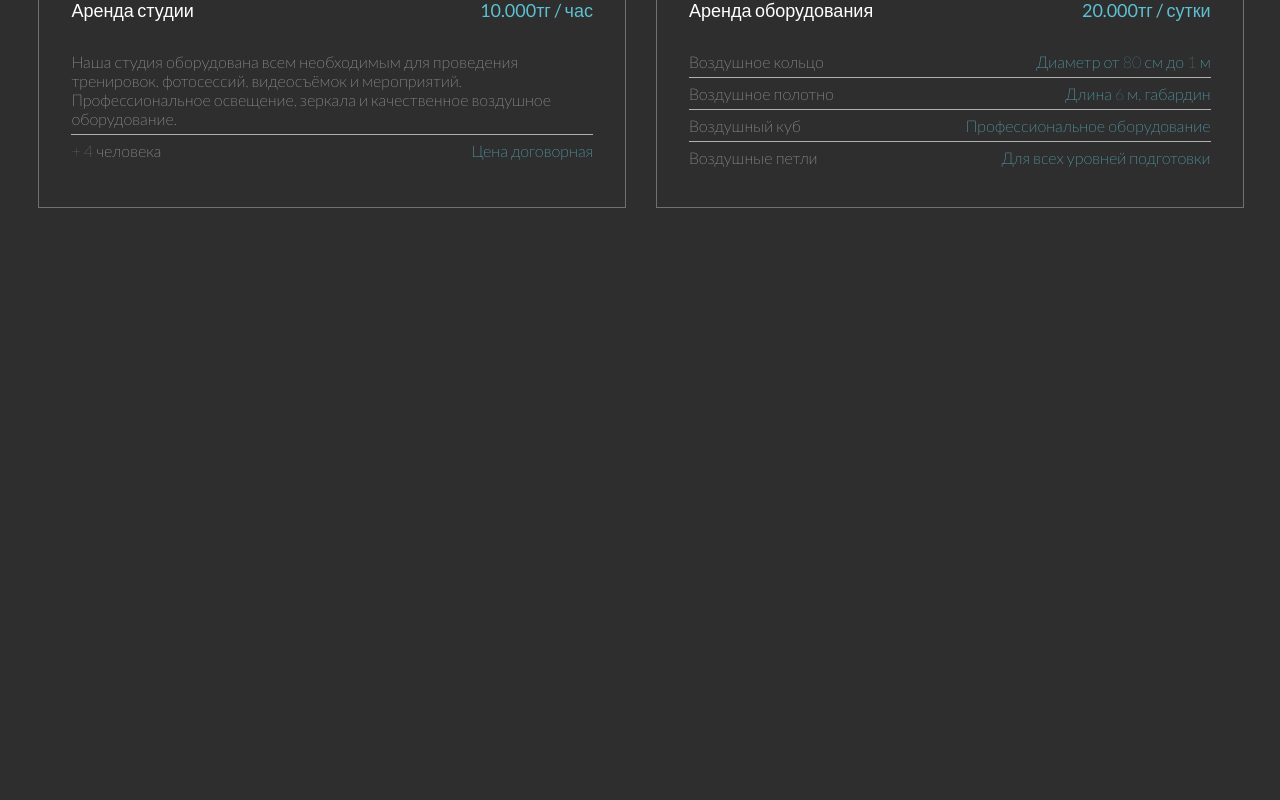
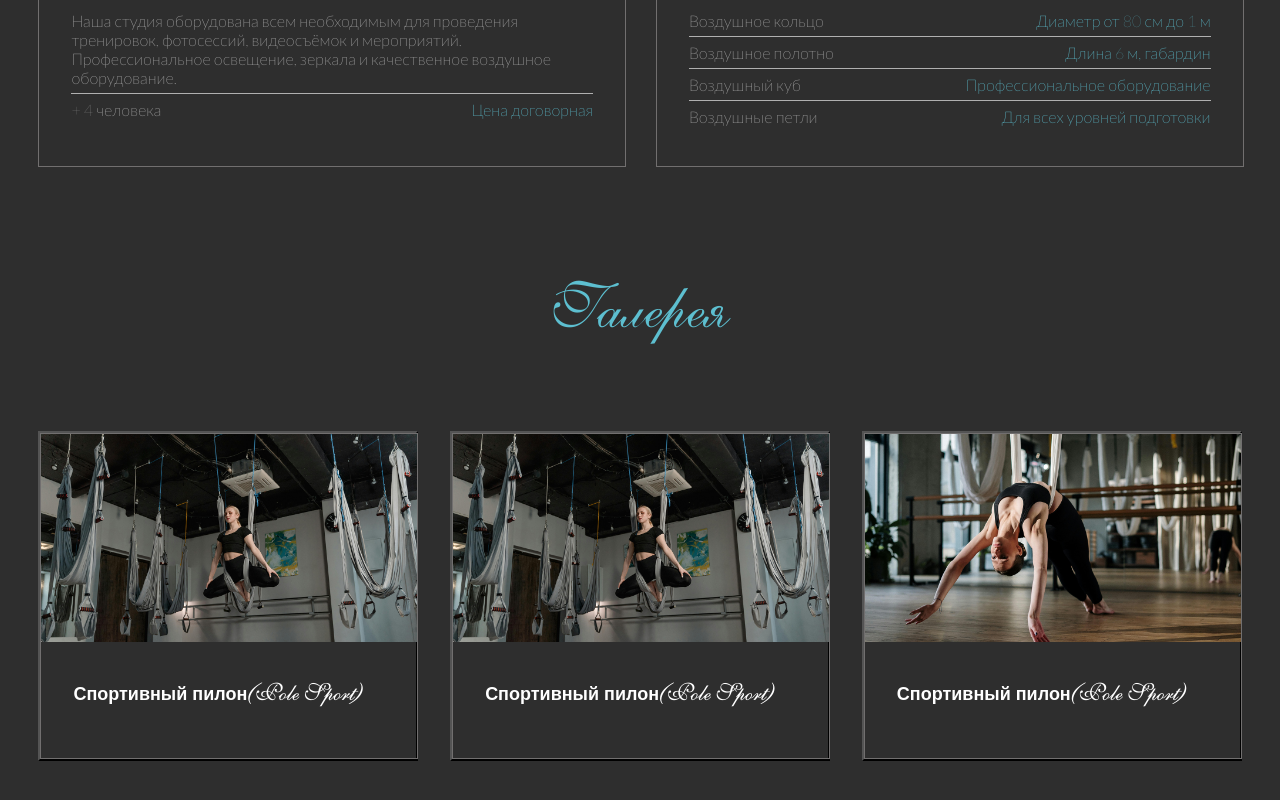
Before and after one commit to BabyDiv/studio, a Next.js app: page / in a window 1280 px wide. Shown: the part 5429-6229 px from the top of the page. Before the commit the page ends 5677 px from the top, so only its background shows below. Built offline with nearby package versions, Linux system fonts and the light colour scheme; a web font is replaced by a local one.

Commit message:
Add gallery page

```diff
--- a/package.json
+++ b/package.json
@@ -9,9 +9,11 @@
     "lint": "eslint"
   },
   "dependencies": {
+    "keen-slider": "^6.8.6",
     "next": "15.5.2",
     "react": "19.1.0",
     "react-dom": "19.1.0",
+    "react-modal": "^3.16.3",
     "swiper": "^12.0.1"
   },
   "devDependencies": {
@@ -20,6 +22,7 @@
     "@types/node": "^20",
     "@types/react": "^19",
     "@types/react-dom": "^19",
+    "@types/react-modal": "^3.16.3",
     "autoprefixer": "^10.4.21",
     "eslint": "^9",
     "eslint-config-next": "15.5.2",
--- a/src/app/globals.css
+++ b/src/app/globals.css
@@ -154,9 +154,15 @@ body {
 .directions,
 .schedule,
 .price,
+.gallery {
+  @media(min-width: 1064px) {
+    padding: 2% 3%;
+  }
+}
+
 .rent {
   @media(min-width: 1064px) {
-    padding: 2% 3%;
+    padding: 0 3% 2% 3%;
   }
 }
 
@@ -184,7 +190,8 @@ body {
 .teachers__name,
 .price__title,
 .price__subscription,
-.rent__title {
+.rent__title,
+.gallery__title {
   font-family: 'Shelley Volante', cursive;
   font-weight: 400;
   line-height: 1.1;
@@ -210,12 +217,6 @@ body {
   letter-spacing: -0.5px;
 }
 
-/* .directions {
-  @media(min-width: 1064px) {
-    padding: 2% 3%;
-  }
-} */
-
 .directions__list {
   @media(min-width: 1064px) {
     flex-direction: row;
@@ -223,7 +224,8 @@ body {
 }
 .directions__article,
 .price__article,
-.rent__article {
+.rent__article,
+.gallery__article {
   border: 1px solid #716F6F;
 }
 
@@ -332,3 +334,24 @@ body {
 .swiper-pagination-bullet-active {
   background-color: white !important;
 }
+
+.modal {
+  position: fixed;
+  top: 50%;
+  left: 50%;
+  transform: translate(-50%, -50%);
+  background: white;
+  padding: 20px;
+  z-index: 1000;
+  max-width: 800px;
+  width: 90%;
+  border-radius: 8px;
+  outline: none;
+}
+
+.overlay {
+  position: fixed;
+  inset: 0;
+  background-color: rgba(0, 0, 0, 0.7);
+  z-index: 999;
+}
--- a/src/app/page.tsx
+++ b/src/app/page.tsx
@@ -6,6 +6,7 @@ import Schedule from '@/components/Schedule';
 import Teachers from '@/components/Teachers';
 import Price from '@/components/Price';
 import Rent from '@/components/Rent';
+import Gallery from '@/components/Gallery';
 
 export default function Home() {
   return (
@@ -18,6 +19,7 @@ export default function Home() {
         <Teachers />
         <Price />
         <Rent />
+        <Gallery />
       </main>
       <Footer />
     </>
--- /dev/null
+++ b/src/components/Gallery.tsx
@@ -0,0 +1,136 @@
+
+
+'use client';
+
+import Image from 'next/image';
+import { useState } from 'react';
+import Modal from 'react-modal';
+import { useKeenSlider } from 'keen-slider/react';
+import 'keen-slider/keen-slider.min.css';
+
+const images = [
+  "/bg-hero.jpg",
+  "/bg-hero.jpg",
+  "/teachers.jpg",
+];
+
+export default function Gallery() {
+  const [modalOpen, setModalOpen] = useState(false);
+  const [currentImageIndex, setCurrentImageIndex] = useState(0);
+
+  const [sliderRef, instanceRef] = useKeenSlider({
+    initial: 0,
+    slideChanged(slider) {
+      setCurrentImageIndex(slider.track.details.rel);
+    },
+  });
+
+  const openModal = (index: number) => {
+    setCurrentImageIndex(index);
+    setModalOpen(true);
+
+    setTimeout(() => {
+      instanceRef.current?.moveToIdx(index, true);
+    }, 0);
+  };
+
+  const closeModal = () => setModalOpen(false);
+
+  const prevSlide = () => instanceRef.current?.prev();
+  const nextSlide = () => instanceRef.current?.next();
+
+  return (
+    <section className="gallery flex flex-col px-[3%] py-[2%]">
+      <h2 className="gallery__title text-[#5DBFD0] text-[48px] font-bold pb-[16px] text-center">
+        Галерея
+      </h2>
+
+      <ul className="flex flex-row gallery__list justify-between gap-[32px] list-none pl-[0px]">
+        {images.map((src, index) => (
+          <li key={index}
+            className="">
+            <button
+              onClick={() => openModal(index)}
+              className="w-full text-left bg-transparent p-[0px] outline-none"
+            >
+              <article className="relative gallery__article w-full overflow-hidden">
+                <Image
+                  src={src}
+                  alt={`Image ${index + 1}`}
+                  width={400}
+                  height={200}
+                  className="object-cover w-full h-auto"
+                  priority={index < 2}
+                />
+                <h3 className="mt-[0px] p-[32px] text-[#FFFFFF] text-[18px]">Спортивный пилон
+                  <span className="directions__name">(Pole Sport)</span>
+                </h3>
+              </article>
+            </button>
+          </li>
+        ))}
+      </ul>
+
+      {/* Модалка */}
+      <Modal
+        isOpen={modalOpen}
+        onRequestClose={closeModal}
+        contentLabel="Просмотр изображений"
+        className="modal"
+        overlayClassName="overlay"
+        ariaHideApp={false}
+      >
+        <button
+          onClick={closeModal}
+          className="absolute top-[20px] right-[20px] w-[42px] h-[42px] p-[0] text-[#FFFFFF] cursor-pointer border-none bg-transparent text-2xl font-bold z-10 absolute transition z-50"
+        >
+          <svg xmlns="http://www.w3.org/2000/svg" className="stroke-white transition-all duration-400 ease-in-out" viewBox="0 0 42 42" fill="none">
+            <path
+              d="M10 10L32 32M32 10L10 32"
+              strokeLinecap="round"
+              strokeLinejoin="round"
+              strokeWidth={2}
+            />
+          </svg>
+        </button>
+
+        <div className="relative">
+          <div ref={sliderRef} className="keen-slider">
+            {images.map((src, index) => (
+              <div
+                key={index}
+                className="keen-slider__slide flex justify-center items-center"
+              >
+                <Image
+                  src={src}
+                  alt={`Слайд ${index + 1}`}
+                  width={800}
+                  height={500}
+                  className="object-cover rounded-md max-h-[80vh]"
+                />
+              </div>
+            ))}
+          </div>
+
+          <button
+            onClick={prevSlide}
+            className="absolute left-[0] top-1/2 -translate-y-1/2 bg-transparent text-[#FFFFFF] border-none"
+          >
+            <svg className="swiper-navigation-icon" width="44" height="44" viewBox="0 0 11 20" fill="none" xmlns="http://www.w3.org/2000/svg">
+              <path d="M10.617 20.076a.696.696 0 0 0 0-.982L1.802 10.28l8.815-8.815a.695.695 0 0 0-.982-.982l-9.07 9.07a1.029 1.029 0 0 0 0 1.454l9.07 9.07a.694.694 0 0 0 .982-.001Z" fill="currentColor"/>
+            </svg>
+          </button>
+          <button
+            onClick={nextSlide}
+            className="absolute right-[0] top-1/2 -translate-y-1/2 bg-transparent text-[#FFFFFF] border-none"
+          >
+            <svg className="swiper-navigation-icon" width="44" height="44" viewBox="0 0 11 20" fill="none" xmlns="http://www.w3.org/2000/svg">
+              <path d="M0.38296 20.0762C0.111788 19.805 0.111788 19.3654 0.38296 19.0942L9.19758 10.2796L0.38296 1.46497C0.111788 1.19379 0.111788 0.754138 0.38296 0.482966C0.654131 0.211794 1.09379 0.211794 1.36496 0.482966L10.4341 9.55214C10.8359 9.9539 10.8359 10.6053 10.4341 11.007L1.36496 20.0762C1.09379 20.3474 0.654131 20.3474 0.38296 20.0762Z" fill="currentColor">
+              </path>
+            </svg>
+          </button>
+        </div>
+      </Modal>
+    </section>
+  );
+}
--- a/src/components/Rent.tsx
+++ b/src/components/Rent.tsx
@@ -5,7 +5,7 @@ export default function Rent() {
         Аренда
       </h2>
 
-      <ul className="flex flex-col rent__list justify-between gap-[32px] list-none pl-[0px]">
+      <ul className="flex flex-col rent__list justify-between gap-[32px] list-none pl-[0px] m-[0px]">
         <li>
           <article className="relative rent__article w-full overflow-hidden">
             <div className="p-[32px]">
--- a/tailwind.config.js
+++ b/tailwind.config.js
@@ -4,6 +4,11 @@ module.exports = {
     './src/**/*.{js,ts,jsx,tsx}',
   ],
   theme: {
+    screens: {
+      sm: '640px',
+      md: '768px',
+      lg: '1064px',
+    },
     extend: {
       fontFamily: {
         lato: ['Lato', 'sans-serif'],
```
Also changed, not shown: 1 other file (tests, documents, lock files or other folders).
